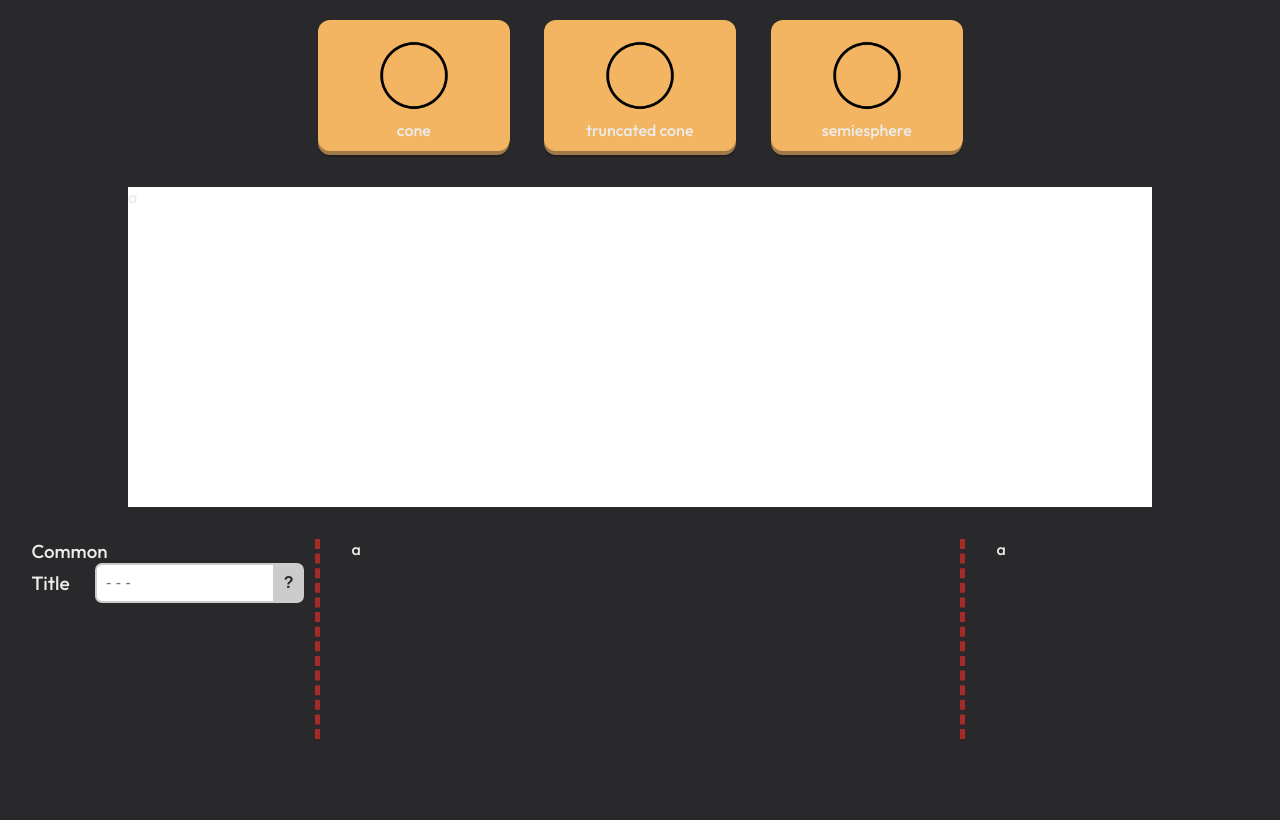
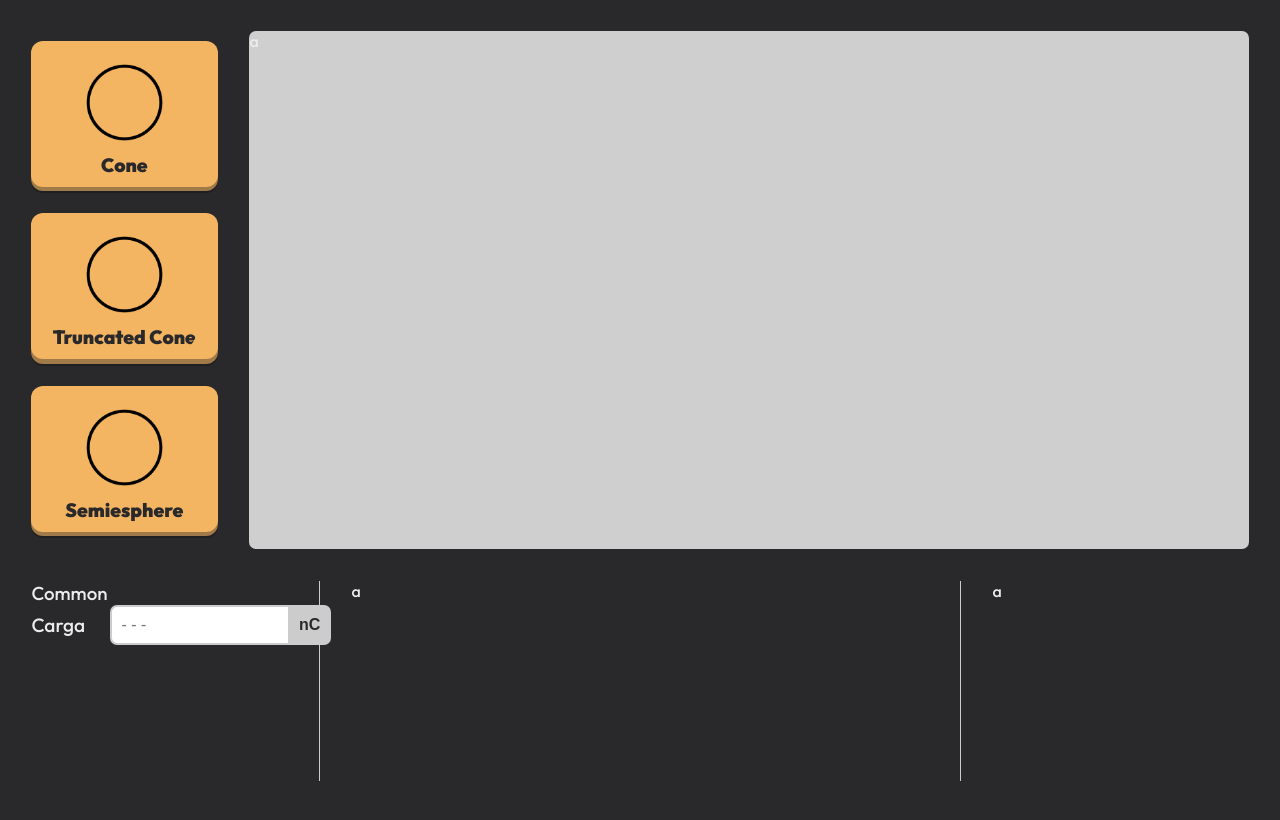
Before and after one commit to DanielRasho/PhetALaTortrix, a Vue app in the folder frontend/: page / in a window 1280 px wide. Shown: the top 820 px of the page. Built offline with nearby package versions, Linux system fonts and the light colour scheme.

Commit message:
Fix: Layout UI disposition for general app.

```diff
--- a/frontend/src/App.vue
+++ b/frontend/src/App.vue
@@ -5,21 +5,22 @@ import { ref } from 'vue'
 
 const figures = ref([
     {
-        name: 'cone',
+        name: 'Cone',
         img: 'circle.png'
     },
     {
-        name: 'truncated cone',
+        name: 'Truncated Cone',
         img: 'circle.png'
     },
     {
-        name: 'semiesphere',
+        name: 'Semiesphere',
         img: 'circle.png'
     }
 ])
 </script>
 
 <template>
+    <div class="figure-display">
         <div class="figures-bar">
             <buttonImportant
                 class="figures-btn"
@@ -35,11 +36,12 @@ const figures = ref([
         </div>
 
         <div class="canvas">a</div>
+    </div>
 
     <div class="params-box">
         <div class="common-box">
             <h3>Common</h3>
-            <numberField placeholder="- - -" />
+            <numberField name="Carga" placeholder="- - -" unit="nC" />
         </div>
         <div class="specific-box">a</div>
         <div class="submit-box">a</div>
@@ -47,21 +49,27 @@ const figures = ref([
 </template>
 
 <style scoped>
+
+.figure-display{
+   display: flex;
+   padding-top: 3vh;
+   padding: 3ch 3ch 3ch;
+}
 .figures-bar {
     width: fit-content;
-    margin: auto;
-    margin-top: 3vh;
     display: flex;
+    flex-direction: column;
     align-items: center;
+    margin-right: 3ch;
 }
 
 .figures-btn {
-    margin: 0 2ch;
+    margin: 1.5ch 0;
 }
 
 .figures-btn-content {
-    width: 8rem;
-    margin: 0 2ch;
+    max-width: 9rem;
+    margin: 0 1ch;
     overflow: hidden;
     display: flex;
     flex-direction: column;
@@ -74,14 +82,15 @@ const figures = ref([
 }
 
 .figures-btn-content span {
-    font-size: 1rem;
+    font-size: 1.2rem;
+    color: var(--background);
+    font-weight: 700;
 }
 
 .canvas {
-    width: 80%;
-    height: 40vh;
-    background-color: white;
-    margin: 2rem auto;
+    flex-grow: 1;
+    background-color: rgb(207, 207, 207);
+    border-radius: 7px;
 }
 .params-box {
     width: 100%;
@@ -96,14 +105,14 @@ const figures = ref([
 }
 
 .params-box > .common-box {
-    border-right: 5px dashed brown;
+    border-right: 1px solid #ccc;
     width: 25%;
 }
 .params-box > .specific-box {
     width: 50%;
 }
 .params-box > .submit-box {
-    border-left: 5px dashed brown;
+    border-left: 1px solid #ccc;
     width: 25%;
 }
 </style>
```
Lines whose indentation alone changed are shown as unchanged.
